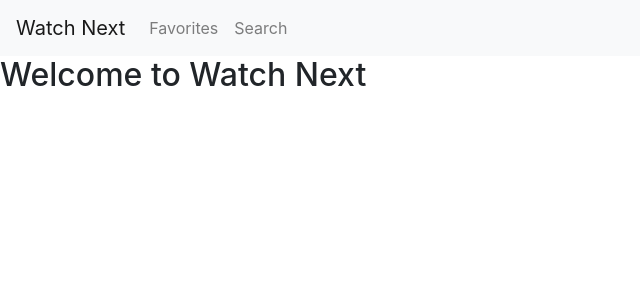
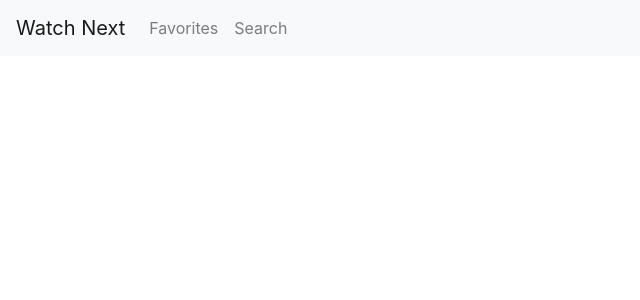
Before and after one commit to bagrad007/react-watch-next, a React (Create React App) app in the folder react-front-end/: page / in a window 1280 px wide. Shown: the top 300 px of the page, without its empty margins (0-640 px from the left). Built offline with nearby package versions, Linux system fonts and the light colour scheme.

Commit message:
adds Readme to outside of front end folder

```diff
--- a/react-front-end/src/components/Navigation.js
+++ b/react-front-end/src/components/Navigation.js
@@ -12,7 +12,7 @@ const Navigation = () => {
 
     const handleHome = e => {
         e.preventDefault()
-        history.push("/")
+        history.push("/home")
     }
 
     const handleList = e => {
@@ -26,7 +26,7 @@ const Navigation = () => {
     return (
         <>
             <Navbar bg="light" expand="lg">
-                <Navbar.Brand href="/" onClick={handleHome}>Watch Next</Navbar.Brand>
+                <Navbar.Brand href="/home" onClick={handleHome}>Watch Next</Navbar.Brand>
                 <Navbar.Toggle aria-controls="basic-navbar-nav" />
                 <Navbar.Collapse id="basic-navbar-nav">
                     <Nav className="me-auto">
@@ -36,7 +36,7 @@ const Navigation = () => {
                 </Navbar.Collapse>
             </Navbar>
             <Switch>
-                <Route path='/' exact render={props => <Home {...props} />} />
+                <Route path='/home' exact render={props => <Home {...props} />} />
                 <Route path='/favorites' exact render={props => <Favorites {...props} />} />
                 <Route path='/search' exact render={props => <Search {...props} />} />
             </Switch>
```
Also changed, not shown: 2 other files (tests, documents, lock files or other folders).
